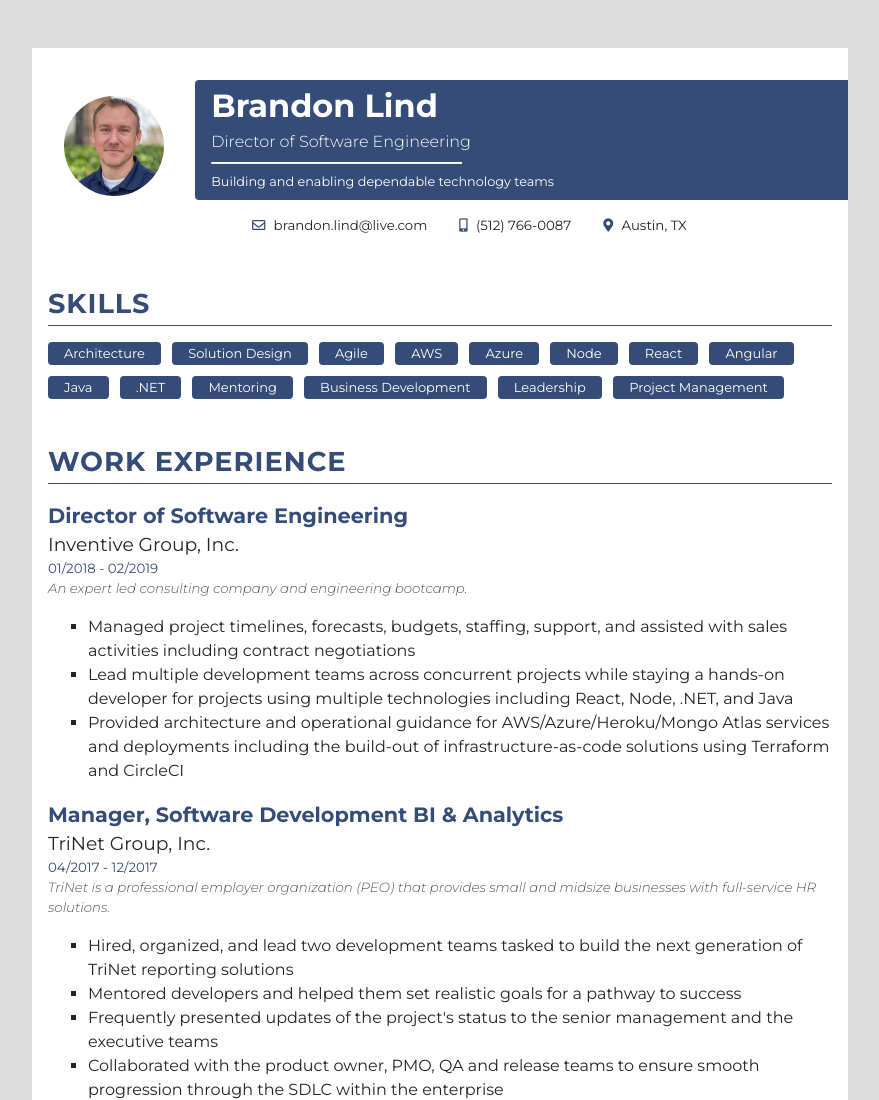
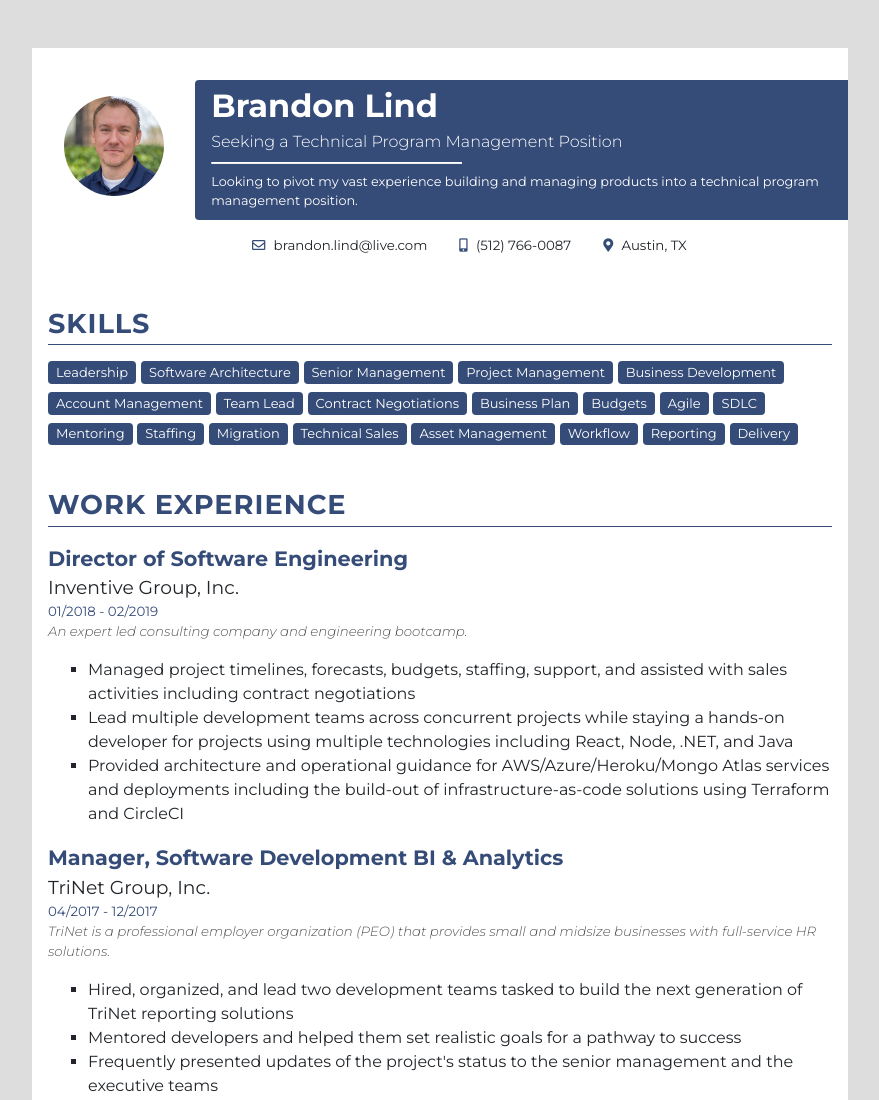
Before and after one commit to ripvanbl/resume-creator, a website: page index.html in a window 1280 px wide. Shown: the top 1100 px of the page, without its empty margins (200-1079 px from the left). Drawn offline with nearby package versions, Linux system fonts and the light colour scheme.

Commit message:
Verbiage changes for program management

```diff
--- a/index.html
+++ b/index.html
@@ -17,9 +17,9 @@
         <div class="mugshot"></div>
         <div class="jumbo">
           <h1>Brandon Lind</h1>
-          <h2>Director of Software Engineering</h2>
+          <h2>Seeking a Technical Program Management Position</h2>
           <hr />
-          <p>Building and enabling dependable technology teams</p>
+          <p>Looking to pivot my vast experience building and managing products into a technical program management position.</p>
         </div>
         <ul class="contact">
           <li><i class="far fa-envelope"></i> brandon.lind@live.com</li>
@@ -33,20 +33,26 @@
               <h1>Skills</h1>
             </header>
             <ul class="bubbles">
-              <li>Architecture</li>
-              <li>Solution Design</li>
+              <li>Leadership</li>
+              <li>Software Architecture</li>
+              <li>Senior Management</li>
+              <li>Project Management</li>
+              <li>Business Development</li>
+              <li>Account Management</li>
+              <li>Team Lead</li>
+              <li>Contract Negotiations</li>
+              <li>Business Plan</li>
+              <li>Budgets</li>
               <li>Agile</li>
-              <li>AWS</li>
-              <li>Azure</li>
-              <li>Node</li>
-              <li>React</li>
-              <li>Angular</li>
-              <li>Java</li>
-              <li>.NET</li>
+              <li>SDLC</li>
               <li>Mentoring</li>
-              <li>Business Development</li>
-              <li>Leadership</li>
-              <li>Project Management</li>
+              <li>Staffing</li>
+              <li>Migration</li>
+              <li>Technical Sales</li>
+              <li>Asset Management</li>
+              <li>Workflow</li>
+              <li>Reporting</li>
+              <li>Delivery</li>
             </ul>
         </article>
         <article>
--- a/scss/index.scss
+++ b/scss/index.scss
@@ -152,8 +152,8 @@ article {
       border-radius: 4px;
       color: $light-font-color;
       font-size: small;
-      padding: 0.1rem 1rem;
-      margin: 0 0.7rem 0.7rem 0;
+      padding: 0.1rem 0.5rem;
+      margin: 0 0.3rem 0.5rem 0;
     }
   }
 
```
Also changed, not shown: css/index.css.
